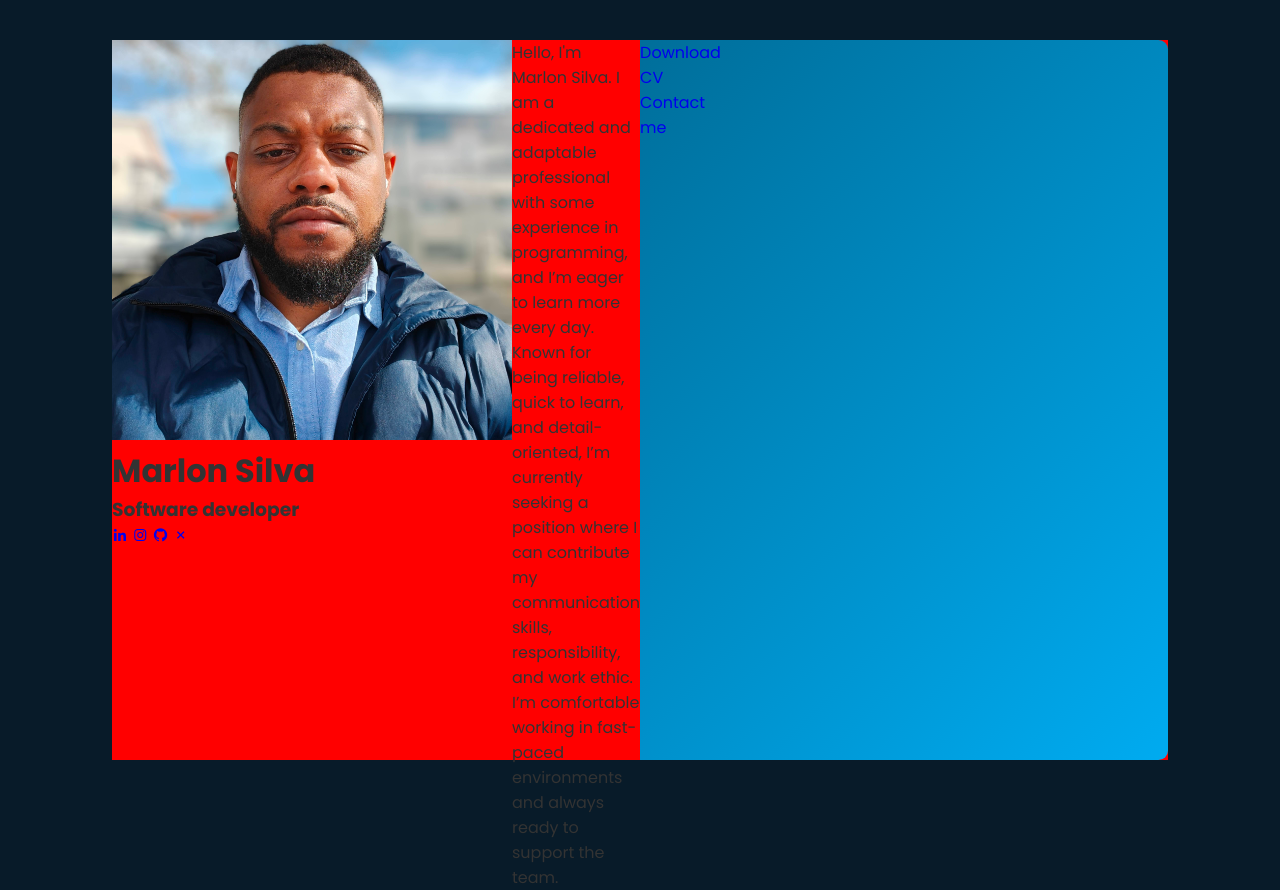
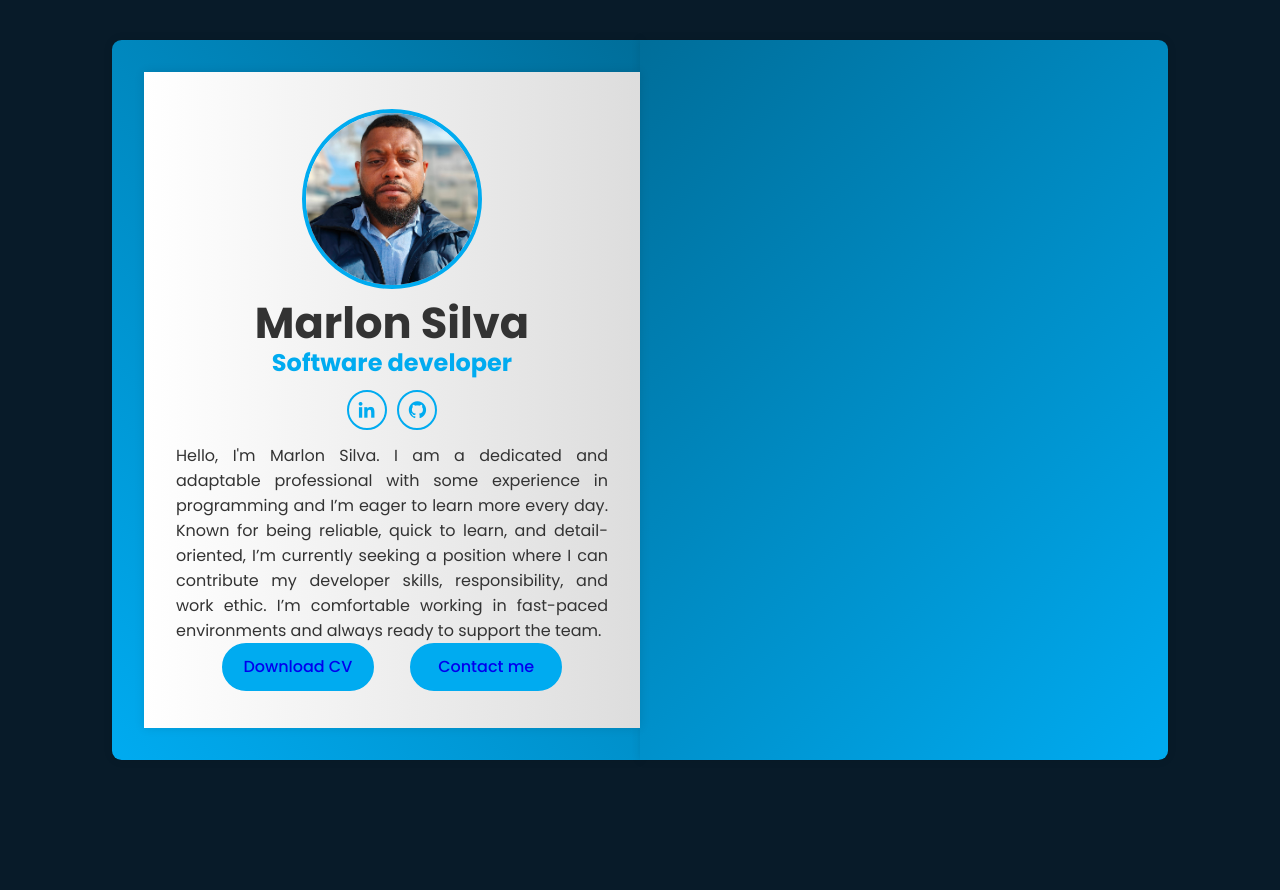
Before and after one commit to marlonvess/CV, a plain HTML site: page index.html in a window 1280 px wide. After the commit the page ends 800 px from the top, so only its background shows below. Drawn offline with nearby package versions, Linux system fonts and the light colour scheme.

Commit message:
html css adjusts

```diff
--- a/index.html
+++ b/index.html
@@ -17,33 +17,30 @@
             <!-- profile page-->
             <div class="book-page page-left">
                 <div class="profile-page">
-                 <img src="img/profile.pic.jpg" alt="Profile Picture" width="400" height="400">
+                 <img src="img/profile.pic.jpg" alt="Profile Picture">
                     <h1> Marlon Silva</h1>
                     <h3> Software developer </h3>
                     <div class="social-media">
                         <a href="#"> <i class='bx bxl-linkedin'></i> </a>
-                        <a href="#"> <i class='bx bxl-instagram' ></i></a>
-                        <a href="#"><i class='bx bxl-github' ></i></i></a>
-                        <a href="#"> <i class='bx bx-x'></i></i></a>
-                    </div>
+                        <a href="https://github.com/marlonvess"><i class='bx bxl-github' ></i></i></a>
                      </div>
                     <p>Hello, I'm Marlon Silva. I am a dedicated and adaptable professional
-                    with some experience in programming,
+                        with some experience in programming
                         and I’m eager to learn more every day. Known
                         for being reliable, quick to learn, and detail-oriented, I’m
                         currently seeking a position where I can contribute my
-                    communication skills, responsibility, and work ethic. I’m
+                        developer skills, responsibility, and work ethic. I’m
                         comfortable working in fast-paced environments and always ready
                          to support the team.
+                    </p>
                     <div class="btn-box">
                         <a href="#" class="btn"> Download CV </a>
                         <a href="#" class="btn contact-me"> Contact me </a>
                      </div>
-                </p>
+                </div>
+            </div>
         </div>
     </div>
     <script src="script.js"></script>
-    </div>
-
 </body>
 </html>
--- a/style.css
+++ b/style.css
@@ -19,7 +19,7 @@
     --cover-color:linear-gradient(45deg,#00abf0, #006e9a);
     --pages-color:linear-gradient(90deg, #fff,#ddd);
     --border:.125rem solid #00abf0;
-    --box-shadow:0 0 .6rem rgba(0,0,0,-2);
+    --box-shadow:0 0 .6rem rgba(0,0,0,.1);
 }
 
 body {
@@ -35,11 +35,13 @@ body {
     position: relative;
     width: 66rem;
     height: 45rem;
-    background: red;
+    padding: 2rem;
 }
 
 .cover {
     position: absolute;
+    top: 0;
+    left: 0;
     width: 50%;
     height: 100%;
     background: var(--cover-color);
@@ -68,7 +70,73 @@ body {
     position: absolute;
     width: 50%;
     height: 100%;
-    background-color: var(--pages-color);
-    box-shadow: 0 0 .6rem rgba(0,0,0,-1);
+    background: var(--pages-color);
+    box-shadow: 0 0 .6rem rgba(0,0,0,.1);
     display: flex;
+    padding: 2rem;
     }
+
+.profile-page{
+    display: flex;
+    flex-direction: column;
+    justify-content: center;
+    align-items: center;
+}
+
+.profile-page img {
+    max-width: 180px;
+    border-radius: 50%;
+    border: .25rem solid var(--main-color);
+    margin-bottom: .8rem;
+}
+
+.profile-page h1 {
+    font-size: 2.7rem;
+    line-height: 1;
+}
+
+.profile-page h3 {
+    font-size: 1.5rem;
+    color:var(--main-color)
+}
+
+.profile-page .social-media {
+    margin:.6rem 0 .8rem;
+}
+
+.profile-page .social-media a {
+    display:  inline-flex;
+    justify-content: center;
+    align-items: center;
+    width: 2.5rem;
+    height: 2.5rem;
+    background:transparent;
+    border: var(--border);
+    border-radius: 50%;
+    font-size: 1.3rem;
+    color:var(--main-color);
+    margin: 0 .2rem;
+}
+
+.profile-page .social-media a:hover {
+    background:  var(--main-color);
+    color: var(--white-color);
+}
+
+.profile-page p {
+    text-align: justify;
+}
+
+.btn {
+    display: inline-flex;
+    justify-content: center;
+    align-items: center;
+    width: 9.5rem;
+    height: 3rem;
+    background: var(--main-color);
+    border: var(--border);
+    border-radius: 3rem;
+    font-size: 1rem;
+    font-weight: 500;
+    margin: 0 1rem;
+}
```
Lines whose indentation alone changed are shown as unchanged.
